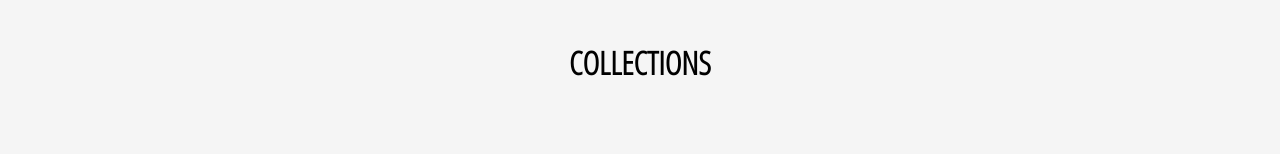
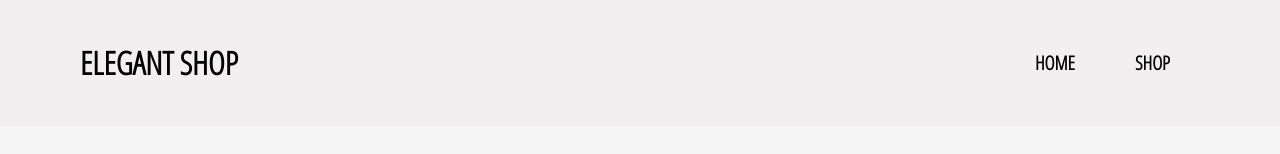
Before and after one commit to khatrisaugat/ReactShop, a React (Create React App) app: page /shop in a window 1280 px wide. Shown: the top 154 px of the page. Built offline with nearby package versions, Linux system fonts and the light colour scheme.

Commit message:
header built

```diff
--- a/src/App.css
+++ b/src/App.css
@@ -1,3 +1,4 @@
 body {
   font-family: "Open Sans Condensed";
+  background-color: #f5f5f5;
 }
--- a/src/App.js
+++ b/src/App.js
@@ -2,9 +2,11 @@ import "./App.css";
 import Homepage from "./pages/homepage/homepage.component";
 import { Route, Routes } from "react-router-dom";
 import Shop from "./pages/shop/shop.component";
+import Header from "./components/header/header.component";
 function App() {
   return (
     <div className="App">
+      <Header />
       <Routes>
         <Route path="/" element={<Homepage />} />
         <Route path="/shop" element={<Shop />} />
--- /dev/null
+++ b/src/components/header/header.component.jsx
@@ -0,0 +1,21 @@
+import React from "react";
+import { Link } from "react-router-dom";
+import "./header.style.css";
+
+function Header() {
+  return (
+    <div className="header">
+      <div className="nav-brand">
+        <Link to="/">
+          <h1 className="logo-text">Elegant Shop</h1>
+        </Link>
+      </div>
+      <div className="nav-links">
+        <Link to="/">Home</Link>
+        <Link to="/shop">Shop</Link>
+      </div>
+    </div>
+  );
+}
+
+export default Header;
--- /dev/null
+++ b/src/components/header/header.style.css
@@ -0,0 +1,30 @@
+.header {
+  display: flex;
+  justify-content: space-between;
+  padding: 20px 80px;
+  background-color: #f1efef;
+}
+.header a {
+  color: #000;
+  text-decoration: none;
+}
+.header .logo-text {
+  font-size: 32px;
+  font-weight: bold;
+  color: #000;
+  text-transform: uppercase;
+}
+.header .nav-links {
+  width: 80%;
+  display: flex;
+  justify-content: right;
+}
+.header .nav-links a {
+  color: #000;
+  text-decoration: none;
+  font-size: larger;
+  padding: 5px 20px;
+  margin: auto 10px;
+  text-transform: uppercase;
+  font-weight: 600;
+}/*# sourceMappingURL=header.style.css.map */
--- /dev/null
+++ b/src/components/header/header.style.scss
@@ -0,0 +1,30 @@
+.header {
+  display: flex;
+  justify-content: space-between;
+  padding: 20px 80px;
+  background-color: #f1efef;
+  a {
+    color: #000;
+    text-decoration: none;
+  }
+  .logo-text {
+    font-size: 32px;
+    font-weight: bold;
+    color: #000;
+    text-transform: uppercase;
+  }
+  .nav-links {
+    width: 80%;
+    display: flex;
+    justify-content: right;
+    a {
+      color: #000;
+      text-decoration: none;
+      font-size: larger;
+      padding: 5px 20px;
+      margin: auto 10px;
+      text-transform: uppercase;
+      font-weight: 600;
+    }
+  }
+}
--- a/src/pages/shop/shop.style.css
+++ b/src/pages/shop/shop.style.css
@@ -1,9 +1,8 @@
 .shop {
-  background-color: #f5f5f5;
-  padding: 20px 20px;
+  padding: 20px 80px;
 }
 .shop .title {
   text-align: center;
   font-size: 32px;
   text-transform: uppercase;
-} /*# sourceMappingURL=shop.style.css.map */
+}/*# sourceMappingURL=shop.style.css.map */
--- a/src/pages/shop/shop.style.scss
+++ b/src/pages/shop/shop.style.scss
@@ -1,5 +1,4 @@
 .shop {
-  background-color: #f5f5f5;
   padding: 20px 80px;
   .title {
     text-align: center;
```
Also changed, not shown: 2 other files (tests, documents, lock files or other folders).
